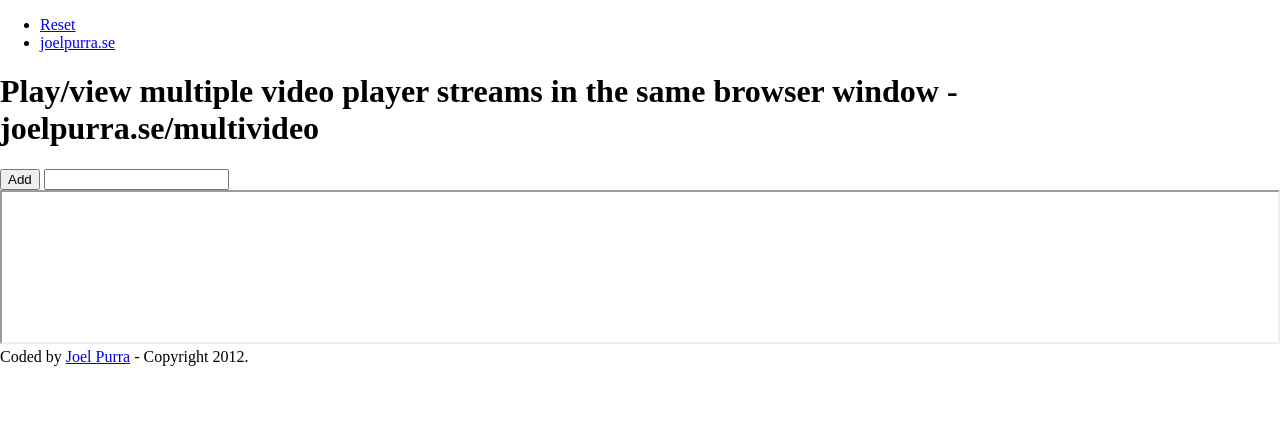
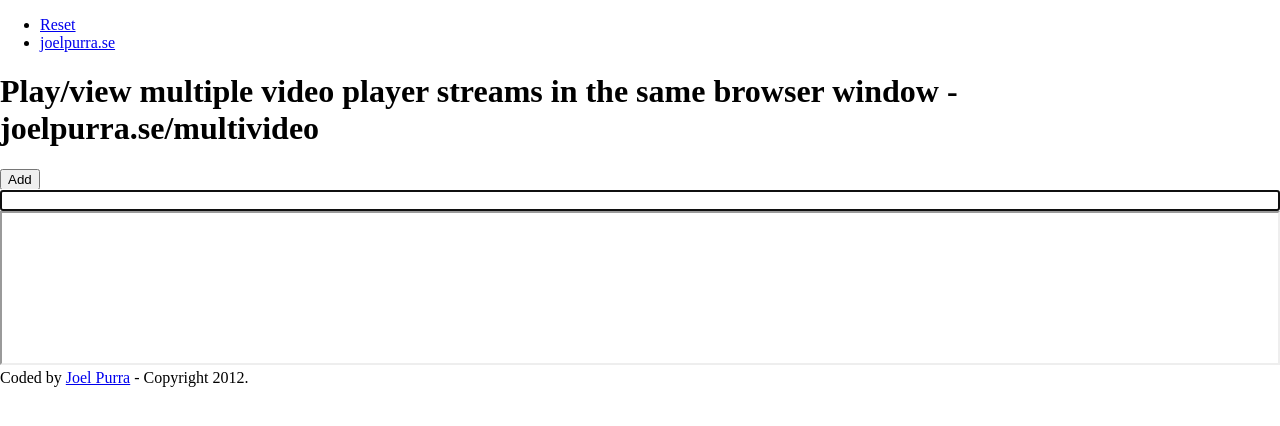
Before and after one commit to joelpurra/multi-video-frames, a plain HTML site: page index.html in a window 1280 px wide. Both pictures are taken after a click on the button "Add". Drawn offline with nearby package versions, Linux system fonts and the light colour scheme.

Commit message:
Scroll to url input, url output

```diff
--- a/index.html
+++ b/index.html
@@ -9,11 +9,14 @@
         <meta name="viewport" content="width=device-width, initial-scale=1.0"
         />
         <style>
-            html{height: 100%;} body{margin: 0;} #videos { height: 100%; } #videos
-            iframe { box-sizing: border-box; } .videoPanelsHorizontal-1 iframe{ width:
-            100%; } .videoPanelsHorizontal-2 iframe{ width: 50%; } .videoPanelsHorizontal-3
-            iframe{ width: 33.333333333333%; } .videoPanelsHorizontal-4 iframe{ width:
-            25%; } .videoPanelsHorizontal-5 iframe{ width: 20%; }
+            html{height: 100%;} body{margin: 0;} #videos { height: 100%; } #controls
+            button{display:block;}#videos iframe, #controls input { box-sizing: border-box;
+            } .videoPanelsHorizontal-1 iframe, #controls.urlInputs-1 input{ width:
+            100%; } .videoPanelsHorizontal-2 iframe, #controls.urlInputs-2 input{ width:
+            50%; } .videoPanelsHorizontal-3 iframe, #controls.urlInputs-3 input{ width:
+            33.333333333333%; } .videoPanelsHorizontal-4 iframe, #controls.urlInputs-4
+            input{ width: 25%; } .videoPanelsHorizontal-5 iframe, #controls.urlInputs-5
+            input{ width: 20%; }
         </style>
     </head>
 
@@ -70,8 +73,6 @@ $(function() {
             function addUrlInput() {
                 var $urlInput = $("<input />").attr("type", "url").data("random", getRandom()).appendTo($controls);
 
-        $controls.scrollToTop();
-
                 return $urlInput;
             }
 
@@ -80,8 +81,8 @@ $(function() {
             }
 
             function addVideoPanel($urlInput) {
-        var $videoPanel = $("<iframe />").addClass("videoPanel").data("$urlInput", $urlInput).attr("src", $urlInput.val()).appendTo($videos);
-        $urlInput.data("$videoPanel", $videoPanel);
+                var $videoPanel = $("<iframe />").addClass("videoPanel").data("$urlInput", $urlInput).appendTo($videos);
+                $urlInput.data("$videoPanel", $videoPanel).focus();
 
                 setVideoSizes();
 
@@ -96,12 +97,14 @@ $(function() {
                     videoPanelsVerticalMax = 3,
                     videoPanelsHorizontal = Math.min(Math.ceil(Math.sqrt(videoPanelCount)), videoPanelsHorizontalMax),
                     videoPanelsVertical = Math.ceil(videoPanelCount / videoPanelsHorizontal);
+                // Clear all classes
+                $controls.attr("class", "").addClass("urlInputs-" + videoPanelsHorizontal).scrollToTop();
 
                 // Clear all classes
                 $videos.attr("class", "").addClass("videoPanelsHorizontal-" + videoPanelsHorizontal);
 
                 $videoPanels.css({
-            height: (100 * Math.max(1 / videoPanelsVerticalMax, 1 / videoPanelsVertical)) + "%"
+                    height: (100 * (1 / Math.min(videoPanelsVerticalMax, videoPanelsVertical))) + "%"
                 });
             }
 
```
Lines whose indentation alone changed are shown as unchanged.
